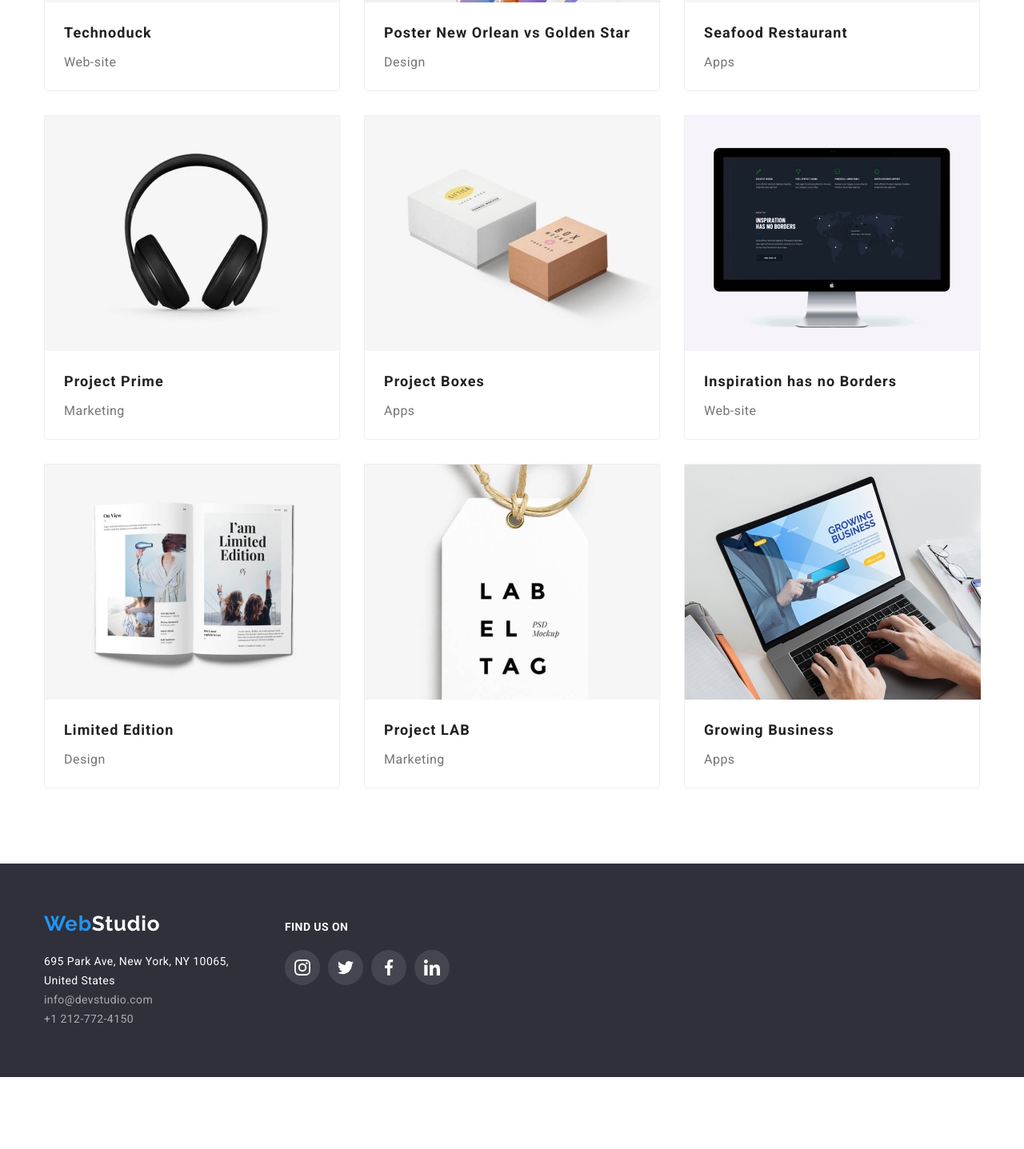
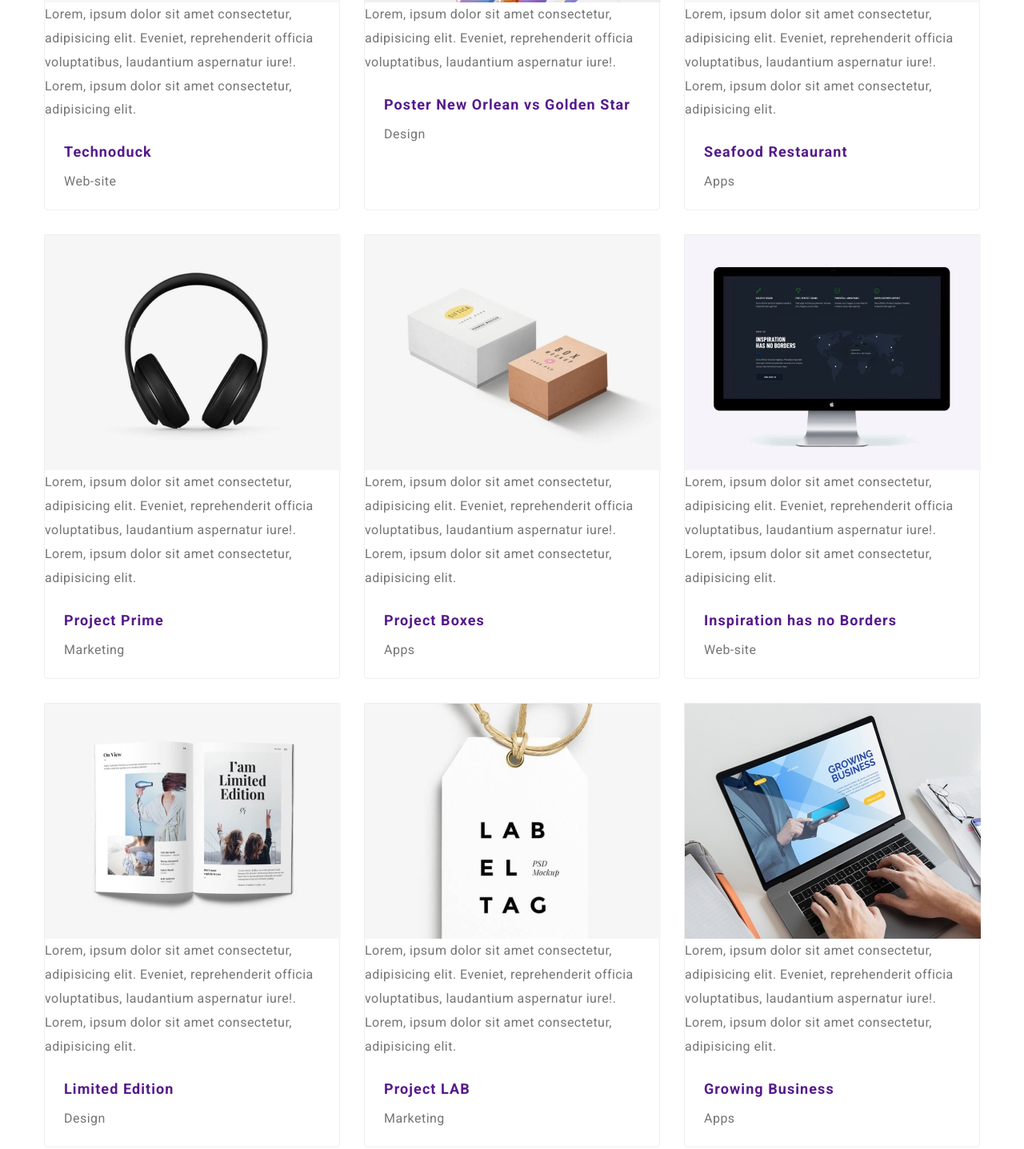
Before and after one commit to ninolis/goit-markup-hw-05, a plain HTML site: page portfolio.html in a window 1280 px wide. Shown: the part 554-1991 px from the top of the page at 80% size. Before the commit the page ends 1901 px from the top, so only its background shows below. Drawn offline with nearby package versions, Linux system fonts and the light colour scheme.

Commit message:
Update portfolio.html

```diff
--- a/portfolio.html
+++ b/portfolio.html
@@ -28,7 +28,7 @@
               <a class="navigation-link link" href="./index.html">Studio</a>
             </li>
             <li class="navigation-item">
-              <a class="navigation-link link" href="./portfolio.html"
+              <a class="navigation-link link current" href="./portfolio.html"
                 >Portfolio</a
               >
             </li>
@@ -42,7 +42,7 @@
           <!-- Link to e-mail address -->
           <li class="contact-item">
             <a class="contact-link link" href="mailto:info@devstudio.com">
-              <svg class="icon" width="16" height="12">
+              <svg class="header-icon" width="16" height="12">
                 <use href="./images/icons.svg#icon-envelope"></use>
               </svg>
               info@devstudio.com</a
@@ -51,7 +51,7 @@
           <!-- Link to phone number  -->
           <li class="contact-item">
             <a class="contact-link link" href="tel:+12127724150">
-              <svg class="icon" width="10" height="16">
+              <svg class="header-icon" width="10" height="16">
                 <use href="./images/icons.svg#icon-smartphone"></use></svg
               >+1 212-772-4150</a
             >
@@ -76,10 +76,10 @@
               <button class="filter-button" type="button">Marketing</button>
             </li>
           </ul>
-          <ul class="project-list">
+          <ul class="project-list list">
             <li class="project-item">
-              <!-- <div class="project-card"> -->
-              <a class="project-link" href="./practice.html">
+              <a class="project-link link" href="">
+                <div class="project-description-wrapper">
                   <img
                     class="project-image"
                     src="./images/web-site-technokryak.jpg"
@@ -87,21 +87,22 @@
                     width="370"
                     height="294"
                   />
-              </a>
+                  <p class="project-description">
+                    Lorem, ipsum dolor sit amet consectetur, adipisicing elit.
+                    Eveniet, reprehenderit officia voluptatibus, laudantium
+                    aspernatur iure!. Lorem, ipsum dolor sit amet consectetur,
+                    adipisicing elit.
+                  </p>
+                </div>
                 <div class="title-wrap">
                   <h2 class="project-title">Technoduck</h2>
                   <p class="project-category">Web-site</p>
                 </div>
-              <!-- <p class="project-description">
-                Lorem, ipsum dolor sit amet consectetur, adipisicing elit.
-                Eveniet, reprehenderit officia voluptatibus, laudantium aspernatur
-                iure!.
-                </p> -->
-              <!-- </div> -->
+              </a>
             </li>
             <li class="project-item">
-              <!-- <div class="project-card"> -->
-              <a class="project-link" href="./practice.html">
+              <a class="project-link link" href="">
+                <div class="project-description-wrapper">
                   <img
                     class="project-image"
                     src="./images/poster-basketball-new-orlean-vs-golden-star.jpg"
@@ -109,25 +110,23 @@
                     width="370"
                     height="294"
                   />
-              </a>
+                  <p class="project-description">
+                    Lorem, ipsum dolor sit amet consectetur, adipisicing elit.
+                    Eveniet, reprehenderit officia voluptatibus, laudantium
+                    aspernatur iure!.
+                  </p>
+                </div>
                 <div class="title-wrap">
-                <h2 class="project-title">Poster New Orlean vs Golden Star</h2>
+                  <h2 class="project-title">
+                    Poster New Orlean vs Golden Star
+                  </h2>
                   <p class="project-category">Design</p>
                 </div>
-              <p class="project-description">
-                <!-- <p class="project-description">
-                    Lorem, ipsum dolor sit amet consectetur, adipisicing elit.
-                    Eveniet, reprehenderit officia voluptatibus, laudantium aspernatur
-                    iure!.
-                    </p>
-              -->
-                <!-- </div> -->
-              </p>
+              </a>
             </li>
-
             <li class="project-item">
-              <!-- <div class="project-card"> -->
-              <a class="project-link" href="./practice.html">
+              <a class="project-link link" href="">
+                <div class="project-description-wrapper">
                   <img
                     class="project-image"
                     src="./images/seafood-restaurant.jpg"
@@ -135,22 +134,22 @@
                     width="370"
                     height="294"
                   />
-              </a>
+                  <p class="project-description">
+                    Lorem, ipsum dolor sit amet consectetur, adipisicing elit.
+                    Eveniet, reprehenderit officia voluptatibus, laudantium
+                    aspernatur iure!. Lorem, ipsum dolor sit amet consectetur,
+                    adipisicing elit.
+                  </p>
+                </div>
                 <div class="title-wrap">
                   <h2 class="project-title">Seafood Restaurant</h2>
                   <p class="project-category">Apps</p>
                 </div>
-              <!-- <p class="project-description">
-                    Lorem, ipsum dolor sit amet consectetur, adipisicing elit.
-                    Eveniet, reprehenderit officia voluptatibus, laudantium aspernatur
-                    iure!.
-                    </p>
-              -->
-              <!-- </div> -->
+              </a>
             </li>
             <li class="project-item">
-              <!-- <div class="project-card"> -->
-              <a class="project-link" href="./practice.html">
+              <a class="project-link link" href="">
+                <div class="project-description-wrapper">
                   <img
                     class="project-image"
                     src="./images/prime-project.jpg"
@@ -158,22 +157,22 @@
                     width="370"
                     height="294"
                   />
-              </a>
+                  <p class="project-description">
+                    Lorem, ipsum dolor sit amet consectetur, adipisicing elit.
+                    Eveniet, reprehenderit officia voluptatibus, laudantium
+                    aspernatur iure!. Lorem, ipsum dolor sit amet consectetur,
+                    adipisicing elit.
+                  </p>
+                </div>
                 <div class="title-wrap">
                   <h2 class="project-title">Project Prime</h2>
                   <p class="project-category">Marketing</p>
                 </div>
-              <!-- <p class="project-description">
-                    Lorem, ipsum dolor sit amet consectetur, adipisicing elit.
-                    Eveniet, reprehenderit officia voluptatibus, laudantium aspernatur
-                    iure!.
-                    </p>
-              -->
-              <!-- </div> -->
+              </a>
             </li>
             <li class="project-item">
-              <!-- <div class="project-card"> -->
-              <a class="project-link" href="./practice.html">
+              <a class="project-link link" href="">
+                <div class="project-description-wrapper">
                   <img
                     class="project-image"
                     src="./images/boxes-project.jpg"
@@ -181,22 +180,22 @@
                     width="370"
                     height="294"
                   />
-              </a>
+                  <p class="project-description">
+                    Lorem, ipsum dolor sit amet consectetur, adipisicing elit.
+                    Eveniet, reprehenderit officia voluptatibus, laudantium
+                    aspernatur iure!. Lorem, ipsum dolor sit amet consectetur,
+                    adipisicing elit.
+                  </p>
+                </div>
                 <div class="title-wrap">
                   <h2 class="project-title">Project Boxes</h2>
                   <p class="project-category">Apps</p>
                 </div>
-              <!-- <p class="project-description">
-                    Lorem, ipsum dolor sit amet consectetur, adipisicing elit.
-                    Eveniet, reprehenderit officia voluptatibus, laudantium aspernatur
-                    iure!.
-                    </p>
-              -->
-              <!-- </div> -->
+              </a>
             </li>
             <li class="project-item">
-              <!-- <div class="project-card"> -->
-              <a class="project-link" href="./practice.html">
+              <a class="project-link link" href="">
+                <div class="project-description-wrapper">
                   <img
                     class="project-image"
                     src="./images/web-site-inspiration-has-no-borders.jpg"
@@ -204,22 +203,22 @@
                     width="370"
                     height="294"
                   />
-              </a>
+                  <p class="project-description">
+                    Lorem, ipsum dolor sit amet consectetur, adipisicing elit.
+                    Eveniet, reprehenderit officia voluptatibus, laudantium
+                    aspernatur iure!. Lorem, ipsum dolor sit amet consectetur,
+                    adipisicing elit.
+                  </p>
+                </div>
                 <div class="title-wrap">
                   <h2 class="project-title">Inspiration has no Borders</h2>
                   <p class="project-category">Web-site</p>
                 </div>
-              <!-- <p class="project-description">
-                    Lorem, ipsum dolor sit amet consectetur, adipisicing elit.
-                    Eveniet, reprehenderit officia voluptatibus, laudantium aspernatur
-                    iure!.
-                    </p>
-              -->
-              <!-- </div> -->
+              </a>
             </li>
             <li class="project-item">
-              <!-- <div class="project-card"> -->
-              <a class="project-link" href="./practice.html">
+              <a class="project-link link" href="">
+                <div class="project-description-wrapper">
                   <img
                     class="project-image"
                     src="./images/limited-edition-publisher.jpg"
@@ -227,22 +226,22 @@
                     width="370"
                     height="294"
                   />
-              </a>
+                  <p class="project-description">
+                    Lorem, ipsum dolor sit amet consectetur, adipisicing elit.
+                    Eveniet, reprehenderit officia voluptatibus, laudantium
+                    aspernatur iure!. Lorem, ipsum dolor sit amet consectetur,
+                    adipisicing elit.
+                  </p>
+                </div>
                 <div class="title-wrap">
                   <h2 class="project-title">Limited Edition</h2>
                   <p class="project-category">Design</p>
                 </div>
-              <!-- <p class="project-description">
-                    Lorem, ipsum dolor sit amet consectetur, adipisicing elit.
-                    Eveniet, reprehenderit officia voluptatibus, laudantium aspernatur
-                    iure!.
-                    </p>
-              -->
-              <!-- </div> -->
+              </a>
             </li>
             <li class="project-item">
-              <!-- <div class="project-card"> -->
-              <a class="project-link" href="./practice.html">
+              <a class="project-link link" href="">
+                <div class="project-description-wrapper">
                   <img
                     class="project-image"
                     src="./images/lab-project.jpg"
@@ -250,22 +249,22 @@
                     width="370"
                     height="294"
                   />
-              </a>
+                  <p class="project-description">
+                    Lorem, ipsum dolor sit amet consectetur, adipisicing elit.
+                    Eveniet, reprehenderit officia voluptatibus, laudantium
+                    aspernatur iure!. Lorem, ipsum dolor sit amet consectetur,
+                    adipisicing elit.
+                  </p>
+                </div>
                 <div class="title-wrap">
                   <h2 class="project-title">Project LAB</h2>
                   <p class="project-category">Marketing</p>
                 </div>
-              <!-- <p class="project-description">
-                    Lorem, ipsum dolor sit amet consectetur, adipisicing elit.
-                    Eveniet, reprehenderit officia voluptatibus, laudantium aspernatur
-                    iure!.
-                    </p>
-              -->
-              <!-- </div> -->
+              </a>
             </li>
             <li class="project-item">
-              <!-- <div class="project-card"> -->
-              <a class="project-link" href="./practice.html">
+              <a class="project-link link" href="">
+                <div class="project-description-wrapper">
                   <img
                     class="project-image"
                     src="./images/app-growing-business.jpg"
@@ -273,18 +272,18 @@
                     width="370"
                     height="294"
                   />
-              </a>
+                  <p class="project-description">
+                    Lorem, ipsum dolor sit amet consectetur, adipisicing elit.
+                    Eveniet, reprehenderit officia voluptatibus, laudantium
+                    aspernatur iure!. Lorem, ipsum dolor sit amet consectetur,
+                    adipisicing elit.
+                  </p>
+                </div>
                 <div class="title-wrap">
                   <h2 class="project-title">Growing Business</h2>
                   <p class="project-category">Apps</p>
                 </div>
-              <!-- <p class="project-description">
-                    Lorem, ipsum dolor sit amet consectetur, adipisicing elit.
-                    Eveniet, reprehenderit officia voluptatibus, laudantium aspernatur
-                    iure!.
-                    </p>
-              -->
-              <!-- </div> -->
+              </a>
             </li>
           </ul>
         </div>
```
Lines whose indentation alone changed are shown as unchanged.
